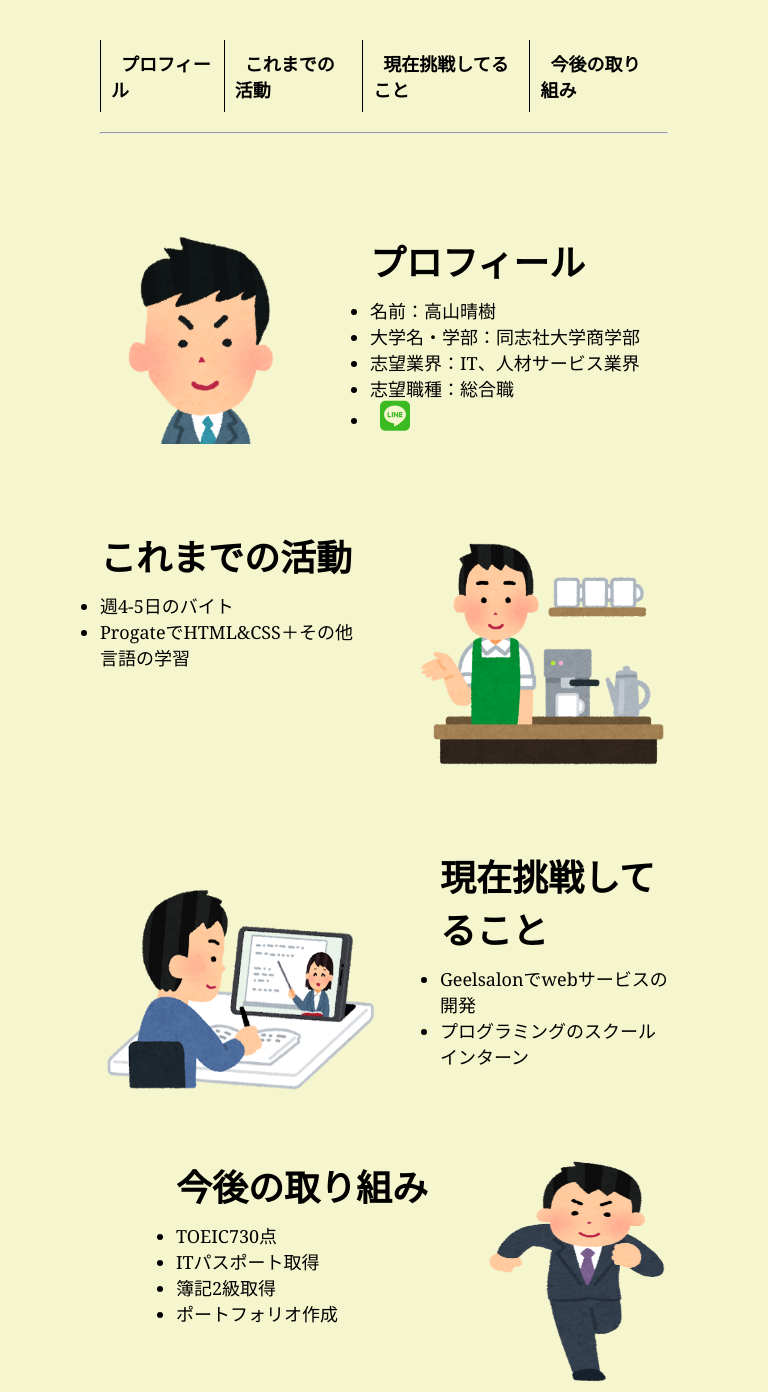
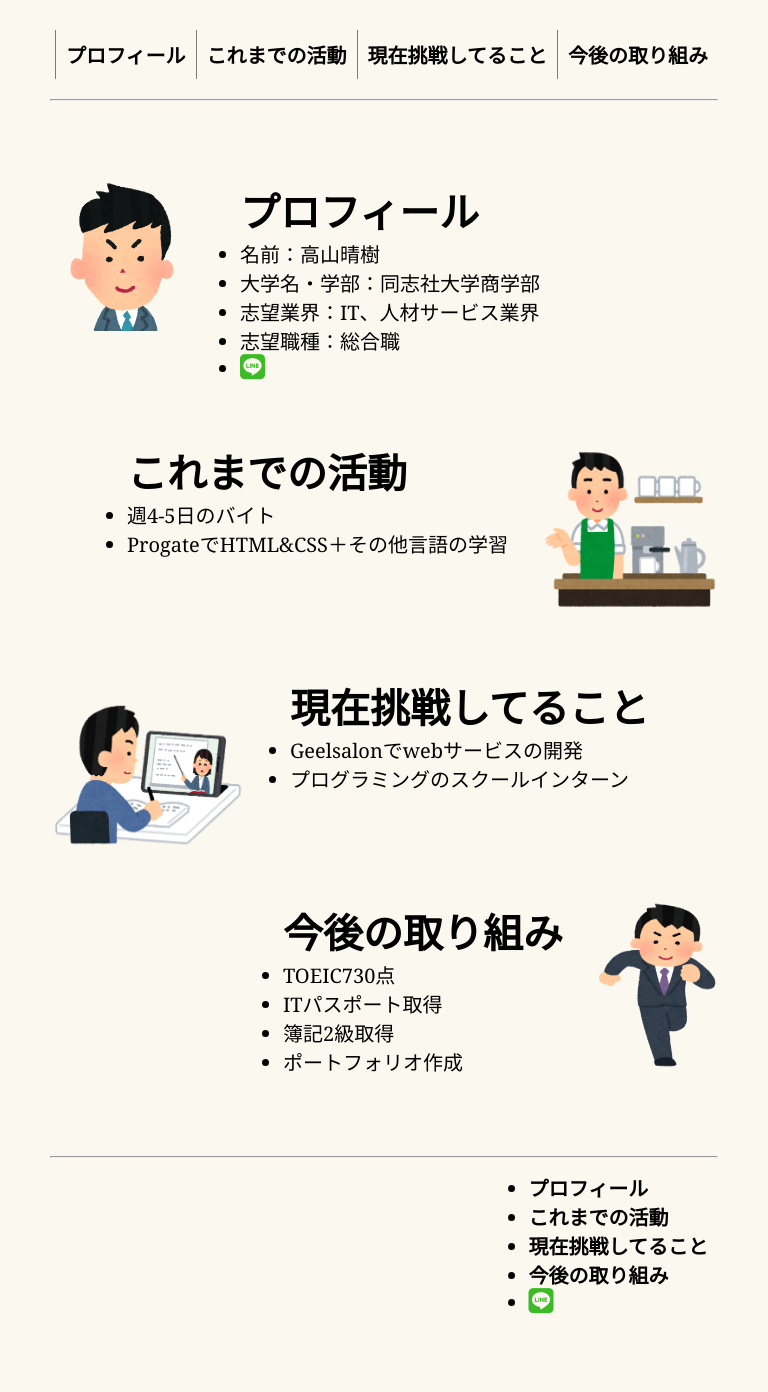
Before and after one commit to HarukiTakayama/new-mysite, a plain HTML site: page index.html in a window 768 px wide. Shown: the top 1392 px of the page. After the commit the page ends 1356 px from the top, so only its background shows below. Drawn offline with Linux system fonts and the light colour scheme.

Commit message:
Update index.css

```diff
--- a/stylesheets/index.css
+++ b/stylesheets/index.css
@@ -5,11 +5,12 @@
 
 body {
     padding: 20px 100px;
-    font-size: 18px;
-    font-family: Georgia, 游明朝, YuMincho, "Hiragino Mincho ProN", Meiryo, serif;
-    background-color: #F5F6CE;
+    font-size: 25px;
+    font-family: Georgia, 游明朝, YuMincho, "Hiragino Mincho ProN", Meiryo, sans-serif;
+    background-color: #FBF8EF;
     display: block;
 }
+
 h1 {
     margin-bottom: 10px;
 }
@@ -27,7 +28,7 @@ header ul {
 
 header li {
     padding: 10px;
-    border-left: solid #000 1px;
+    border-left: solid rgba(0, 0, 0, 0.5) 1px;
 }
 
 main {
@@ -93,3 +94,158 @@ i {
     font-size: 30px;
     color: rgba(40, 180, 15, 0.9);
 }
+
+@media screen and (max-width: 768px) {
+    body {
+        padding: 10px 25px;
+        font-size: 10px;
+    }
+
+    main {
+        padding: 30px 0;
+    }
+
+    h1 {
+        margin: 0px;
+    }
+
+    #profile {
+        padding-bottom: 0;
+        margin-bottom: 45px;
+    }
+
+    #profile img {
+        width: 100px;
+        height: 100px;
+    }
+
+    .profile-content {
+        margin-left: 20px;
+    }
+
+    #past-activities {
+        margin-bottom: 50px;
+    }
+
+    #past-activities img {
+        width: 100px;
+        height: 100px;
+    }
+
+    .past-content {
+        margin-right: 15px;
+    }
+
+    .current-content {
+        margin-left: 25px;
+    }
+
+    #current-activities {
+        margin-bottom: 30px;
+    }
+
+    #current-activities img {
+        width: 110px;
+        height: 110px;
+    }
+
+    #future-activities img {
+        width: 65px;
+        height: 100px;
+    }
+
+    .future-content {
+        margin-right: 20px;
+    }
+
+    footer {
+        justify-content: flex-start;
+        padding: 10px 0 20px 15px;
+    }
+
+    a {
+        margin: 0;
+    }
+
+    i {
+        font-size: 20px;
+    }
+}
+
+@media screen and (min-width: 768px) and (max-width: 1000px) {
+    body {
+        padding: 10px 50px;
+        font-size: 20px;
+    }
+
+    main {
+        padding: 80px 0;
+    }
+
+    h1 {
+        margin: 0px;
+    }
+
+    #profile {
+        margin-bottom: 60px;
+    }
+
+    #profile img {
+        width: 150px;
+        height: 150px;
+    }
+
+    .profile-content {
+        margin-left: 40px;
+    }
+
+    #past-activities {
+        margin-bottom: 60px;
+    }
+
+    .past-content {
+        margin-right: 35px;
+    }
+
+    #past-activities img {
+        width: 175px;
+        height: 175px;
+    }
+
+
+    .current-content {
+        margin-left: 45px;
+    }
+
+    #current-activities {
+        margin-bottom: 30px;
+    }
+
+    #current-activities img {
+        width: 195px;
+        height: 195px;
+    }
+
+    #future-activities img {
+        width: 120px;
+        height: 170px;
+    }
+
+    .future-content {
+        margin-right: 35px;
+    }
+
+    footer {
+        display: flex;
+        justify-content: flex-end;
+        padding: 15px 10px 30px 0;
+    }
+
+    a {
+        margin: 0;
+    }
+
+    i {
+        font-size: 25px;
+    }
+}
```
